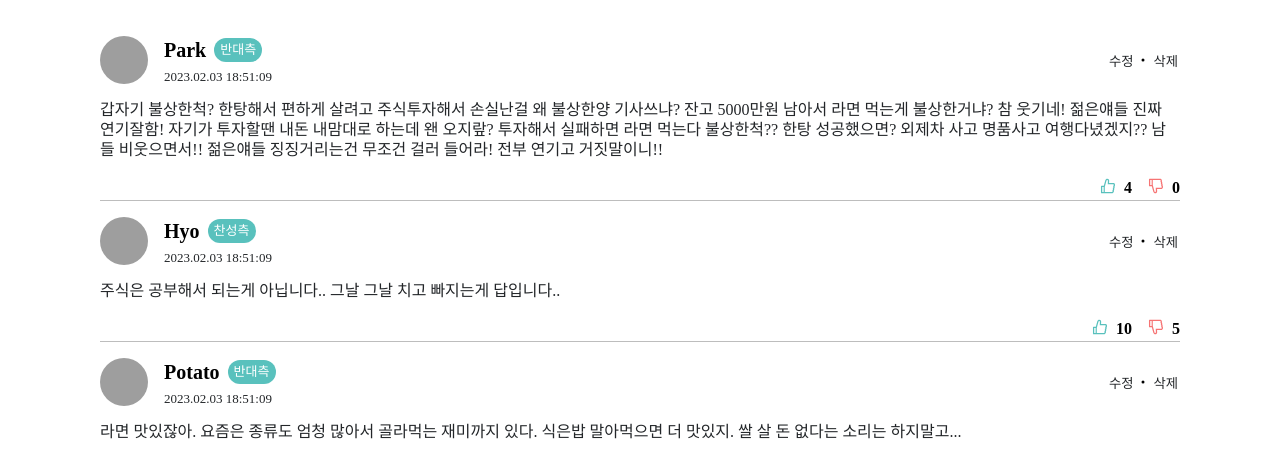
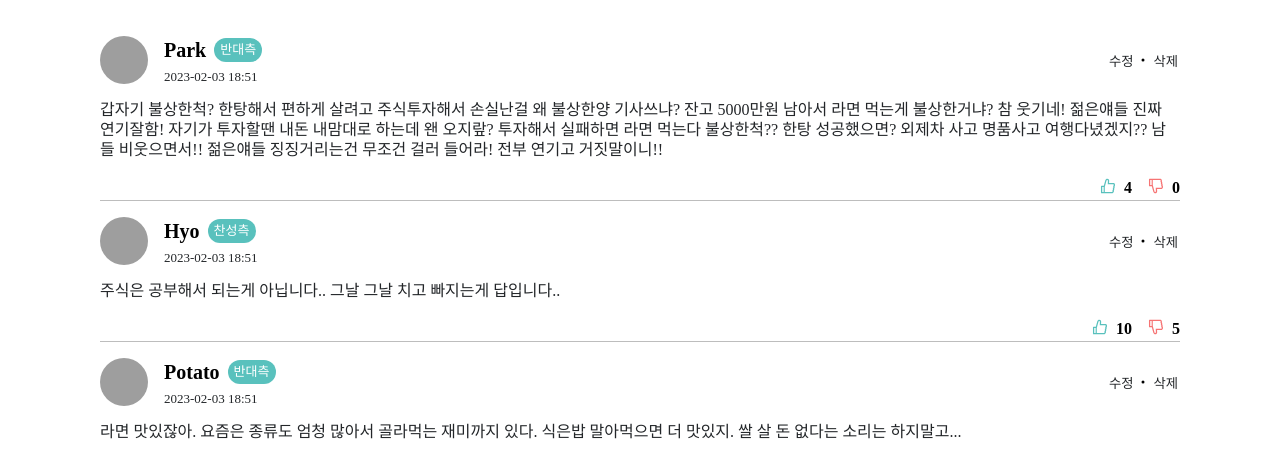
Before and after one commit to jumak-dev/imojumo, a React (Vite) app: page /pro-con-discussion/1 in a window 1280 px wide. Shown: the part 870-1325 px from the top of the page. Built offline with nearby package versions, Linux system fonts and the light colour scheme; no server answers; grey boxes are pictures that could not be loaded; what recoil-persist would draw is missing.

Commit message:
✨ Comment 타입 적용 - #97

```diff
--- a/src/components/Comment/CommentItem.tsx
+++ b/src/components/Comment/CommentItem.tsx
@@ -1,4 +1,5 @@
 import { useState } from 'react';
+import dayjs from 'dayjs';
 import styled, { css } from 'styled-components';
 import {
   AiFillDislike,
@@ -9,17 +10,7 @@ import {
 import { BsDot } from 'react-icons/bs';
 import ProConLeaderTag from '../UI/Tag/ProConLeaderTag';
 import { alignCenter, colFlex } from '../../styles/shared';
-
-interface Comment {
-  id: number;
-  author: string;
-  content: string;
-  like: number;
-  dislike: number;
-  createdAt: string;
-  updatedAt: string;
-  isPro?: boolean;
-}
+import { Comment } from '../../types';
 
 interface CommentItemProps {
   comment: Comment;
@@ -32,6 +23,7 @@ function CommentItem({
 }: CommentItemProps) {
   const imageUrl =
     'https://blog.kakaocdn.net/dn/MBm88/btquzG0dVpE/GODaepUxVikHoWEkClaPV1/img.png';
+  const commentDate = dayjs(comment.createdAt).format('YYYY-MM-DD HH:mm');
 
   const [isLike, setIsLike] = useState(false);
   const [isDislike, setIsDislike] = useState(false);
@@ -63,7 +55,7 @@ function CommentItem({
                   </ProConLeaderTag>
                 ))}
             </UserInfoBox>
-            <CommentDate>{comment.updatedAt}</CommentDate>
+            <CommentDate>{commentDate}</CommentDate>
           </InformationWrapper>
         </InformationContainer>
         <ButtonContainer>
```
